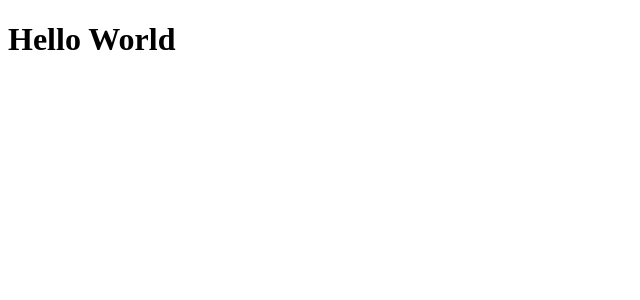
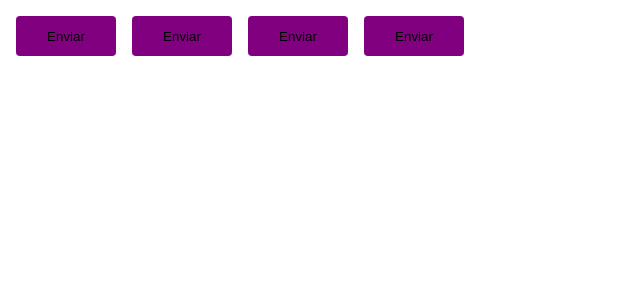
Before and after one commit to GeracNeto/Ignite-Timer, a React (Vite) app: page / in a window 1280 px wide. Shown: the top 300 px of the page, without its empty margins (0-640 px from the left). Built offline with nearby package versions, Linux system fonts and the light colour scheme.

Commit message:
Criado components 'Button' e estilização baseada em styled-components

```diff
--- a/src/App.tsx
+++ b/src/App.tsx
@@ -1,8 +1,16 @@
+import { ThemeProvider } from "styled-components";
+import { Button } from "./components/Button";
+import { deafultTheme } from "./styles/themes/default";
 
 
 export function App() {
 
   return (
-    <h1>Hello World</h1>
+    <ThemeProvider theme={deafultTheme}>
+      <Button variant="primary" />
+      <Button variant="secondary" />
+      <Button variant="success" />
+      <Button variant="danger" />
+    </ThemeProvider>
   )
 }
--- /dev/null
+++ b/src/components/Button.styles.ts
@@ -0,0 +1,30 @@
+import styled, { css } from "styled-components";
+
+export type ButtonVariant = "primary" | "secondary" | "danger" | "success";
+
+interface ButtonConatinerProps {
+    variant: ButtonVariant;
+}
+
+const buttonVariants = {
+    primary: 'purple',
+    secondary: 'orange',
+    danger: 'red',
+    success: 'green'
+}
+
+export const ButtonContainer = styled.button<ButtonConatinerProps>`
+width: 100px;
+height: 40px;
+border-radius: 4px;
+border: 0;
+margin: 8px;
+
+background-color: ${props => props.theme.primary}
+
+/*
+${props => {
+        return css`background-color: ${buttonVariants[props.variant]}`
+    }}
+*/
+`
--- /dev/null
+++ b/src/components/Button.tsx
@@ -0,0 +1,12 @@
+import { ButtonContainer, ButtonVariant } from "./Button.styles";
+
+interface ButtonProps{
+    variant?: ButtonVariant
+}
+
+export function Button({variant = 'primary'}: ButtonProps){
+
+    return (
+        <ButtonContainer variant={variant}>Enviar</ButtonContainer>
+    )
+}
--- /dev/null
+++ b/src/styles/themes/default.ts
@@ -0,0 +1,4 @@
+export const deafultTheme = {
+    primary: 'purple',
+    secondary: 'orange'
+}
```
Also changed, not shown: src/@types/styles.d.ts (added, +8 -0 lines).
